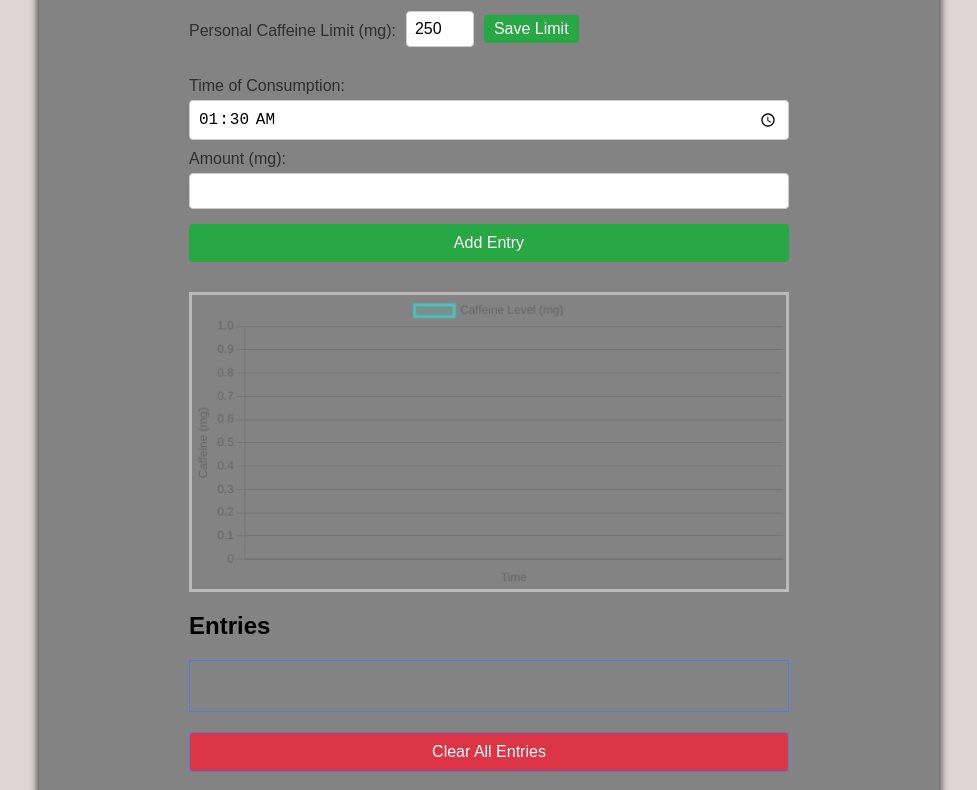
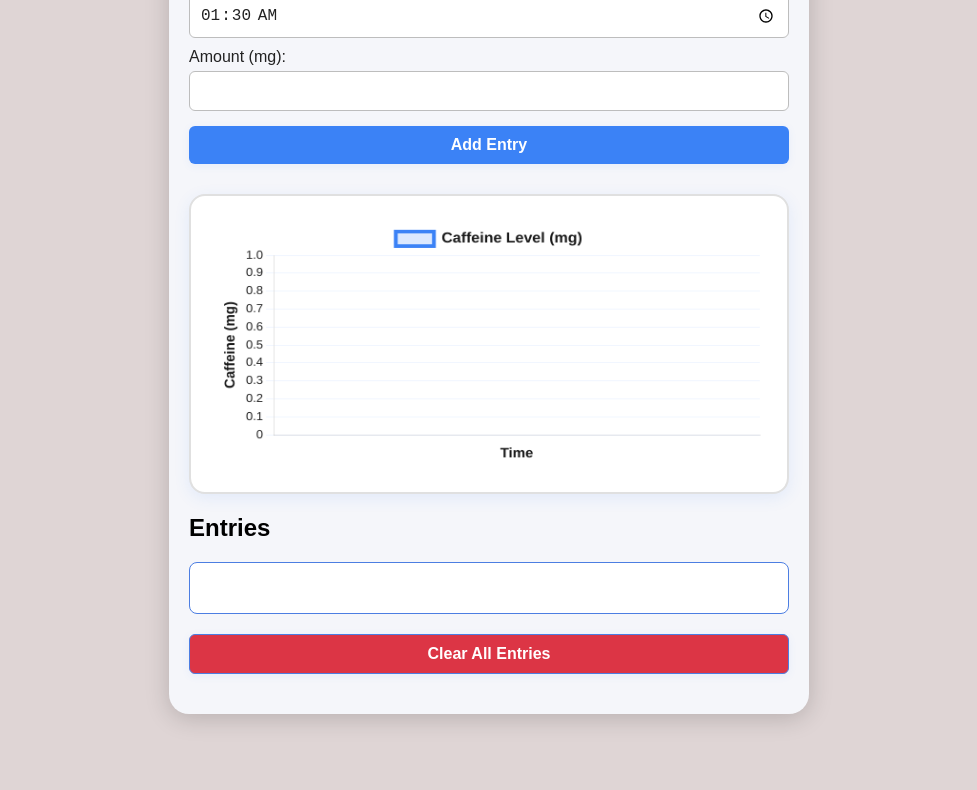
Before and after one commit to austinspringer64/caffeine-tracker, a plain HTML site: page index.html in a window 1280 px wide. Shown: the part 278-1068 px from the top of the page, without its empty margins (151-1128 px from the left). After the commit the page ends 1022 px from the top, so only its background shows below. Drawn offline with nearby package versions, Linux system fonts and the light colour scheme.

Commit message:
style changes v2

```diff
--- a/app.js
+++ b/app.js
@@ -153,29 +153,74 @@ document.addEventListener('DOMContentLoaded', function() {
             datasets: [{
                 label: 'Caffeine Level (mg)',
                 data: [],
-                borderColor: 'rgba(75, 192, 192, 1)',
-                backgroundColor: 'rgba(75, 192, 192, 0.2)',
+                borderColor: 'rgba(59, 130, 246, 1)', // Vibrant blue
+                backgroundColor: 'rgba(59, 130, 246, 0.18)', // Light blue fill
                 fill: true,
-                tension: 0.1
+                tension: 0.3,
+                borderWidth: 4,
+                pointBackgroundColor: '#fff',
+                pointBorderColor: 'rgba(59, 130, 246, 1)',
+                pointRadius: 6,
+                pointHoverRadius: 9,
+                shadowOffsetX: 0,
+                shadowOffsetY: 2,
+                shadowBlur: 8,
+                shadowColor: 'rgba(59,130,246,0.18)'
             }]
         },
         options: {
             responsive: true,
+            plugins: {
+                legend: {
+                    labels: {
+                        color: '#1a1a1a',
+                        font: { weight: 'bold', size: 16 }
+                    }
+                },
+                tooltip: {
+                    backgroundColor: '#fff',
+                    titleColor: '#222',
+                    bodyColor: '#222',
+                    borderColor: '#3b82f6',
+                    borderWidth: 1
+                }
+            },
+            layout: {
+                padding: 16
+            },
             scales: {
                 x: {
                     display: true,
                     title: {
                         display: true,
-                        text: 'Time'
+                        text: 'Time',
+                        color: '#1a1a1a',
+                        font: { weight: 'bold', size: 15 }
+                    },
+                    ticks: {
+                        color: '#222',
+                        font: { size: 13 }
+                    },
+                    grid: {
+                        color: 'rgba(59,130,246,0.08)'
                     }
                 },
                 y: {
                     display: true,
                     title: {
                         display: true,
-                        text: 'Caffeine (mg)'
+                        text: 'Caffeine (mg)',
+                        color: '#1a1a1a',
+                        font: { weight: 'bold', size: 15 }
                     },
-                    beginAtZero: true
+                    beginAtZero: true,
+                    ticks: {
+                        color: '#222',
+                        font: { size: 13 }
+                    },
+                    grid: {
+                        color: 'rgba(59,130,246,0.08)'
+                    }
                 }
             }
         }
--- a/styles.css
+++ b/styles.css
@@ -10,17 +10,18 @@ body {
 .container {
     max-width: 600px;
     margin: 30px auto;
-    padding: 150px;
-    background: #848383;
+    padding: 40px 20px 20px 20px;
+    background: #f5f6fa;
     border-radius: 20px;
-    box-shadow: 0 0 10px rgba(0, 0, 0, 1.5);
+    box-shadow: 0 4px 24px rgba(0,0,0,0.18);
 }
 
 h1 {
     text-align: center;
-    color: #333;
+    color: #1a1a1a;
     font-size: 2.5rem;
     font-family: 'Segoe UI', Tahoma, Geneva, Verdana, sans-serif;
+    letter-spacing: 1px;
 }
 
 form {
@@ -31,14 +32,17 @@ form {
 label {
     margin-top: 10px;
     margin-bottom: 5px;
-    color: #2f2e2e;
+    color: #222;
+    font-weight: 500;
 }
 
 input {
-    padding: 8px;
+    padding: 10px;
     font-size: 16px;
-    border: 1px solid #ccc;
-    border-radius: 4px;
+    border: 1px solid #bdbdbd;
+    border-radius: 6px;
+    background: #fff;
+    color: #222;
 }
 
 button {
@@ -47,16 +51,19 @@ button {
     appearance: none;
     margin-top: 15px;
     padding: 10px;
-    background-color: #28a745;
+    background-color: #3b82f6;
     color: #fff;
     border: none;
-    border-radius: 4px;
+    border-radius: 6px;
     cursor: pointer;
     font-size: 16px;
+    font-weight: 600;
+    box-shadow: 0 2px 8px rgba(59,130,246,0.08);
+    transition: background 0.2s;
 }
 
 button:hover {
-    background-color: #218838;
+    background-color: #2563eb;
 }
 
 canvas {
@@ -68,26 +75,32 @@ canvas {
     padding: 0;
     border: 1px solid #4c7ee2;
     min-height: 50px;
+    background: #fff;
+    border-radius: 8px;
 }
 
 #entries-list li {
     cursor: pointer;
-    padding: 5px;
+    padding: 7px 10px;
     margin: 5px 0;
-    background-color: #f0f0f0;
+    background-color: #f3f6fd;
     border-radius: 4px;
+    color: #222;
+    font-size: 1rem;
 }
 
 #entries-list li:hover {
-    background-color: #e0e0e0;
+    background-color: #e0e7ff;
 }
 
 #edit-form {
     margin-top: 20px;
-    border-top: 1px solid #ccc;
+    border-top: 1px solid #e0e0e0;
     padding-top: 20px;
     display: flex;
     flex-direction: column;
+    background: #f8fafc;
+    border-radius: 8px;
 }
 
 #edit-form button {
@@ -110,12 +123,13 @@ canvas {
     color: white;
     padding: 10px;
     border: none;
-    border-radius: 4px;
+    border-radius: 6px;
     cursor: pointer;
     font-size: 16px;
     margin-top: 20px;
     margin-bottom: 20px; /* Adds some space below the button */
     border: 1px solid #4c7ee2;
+    font-weight: 600;
 }
 
 #clear-entries:hover {
@@ -124,8 +138,14 @@ canvas {
 
 #caffeine-chart {
     width: 100%;
-    height: 300px;
-    border: 3px solid #bbb9b9;
+    height: 320px;
+    background: #fff;
+    border: 2px solid #e0e0e0;
+    border-radius: 16px;
+    box-shadow: 0 4px 16px rgba(59,130,246,0.10);
+    margin-top: 30px;
+    padding: 12px;
+    display: block;
 }
 
 #delete-entry {
@@ -134,6 +154,8 @@ canvas {
     margin-top: 10px;
     display: block; /* Ensure it's on its own line */
     width: 100%; /* Make it full width like other buttons */
+    border-radius: 6px;
+    font-weight: 600;
 }
 
 #delete-entry:hover {
@@ -146,14 +168,15 @@ canvas {
 }
 
 .warning {
-    background-color: #cce5ff;
-    color: #004085;
-    padding: 10px;
+    background-color: #fef3c7;
+    color: #b45309;
+    padding: 12px;
     margin-bottom: 15px;
-    border: 1px solid #b8daff;
-    border-radius: 4px;
+    border: 1px solid #fde68a;
+    border-radius: 6px;
     text-align: center;
     font-weight: bold;
+    font-size: 1.1rem;
 }
 
 .limit-setting {
@@ -164,10 +187,21 @@ canvas {
 }
 
 #caffeine-limit {
-    width: 50px;
+    width: 60px;
+    background: #fff;
+    border: 1px solid #bdbdbd;
+    border-radius: 6px;
+    color: #222;
 }
 
 #save-limit {
-    padding: 5px 10px;
+    padding: 6px 14px;
     margin-top: 0;
+    background: #3b82f6;
+    border-radius: 6px;
+    font-weight: 600;
 }
+
+#save-limit:hover {
+    background: #2563eb;
+}
```
